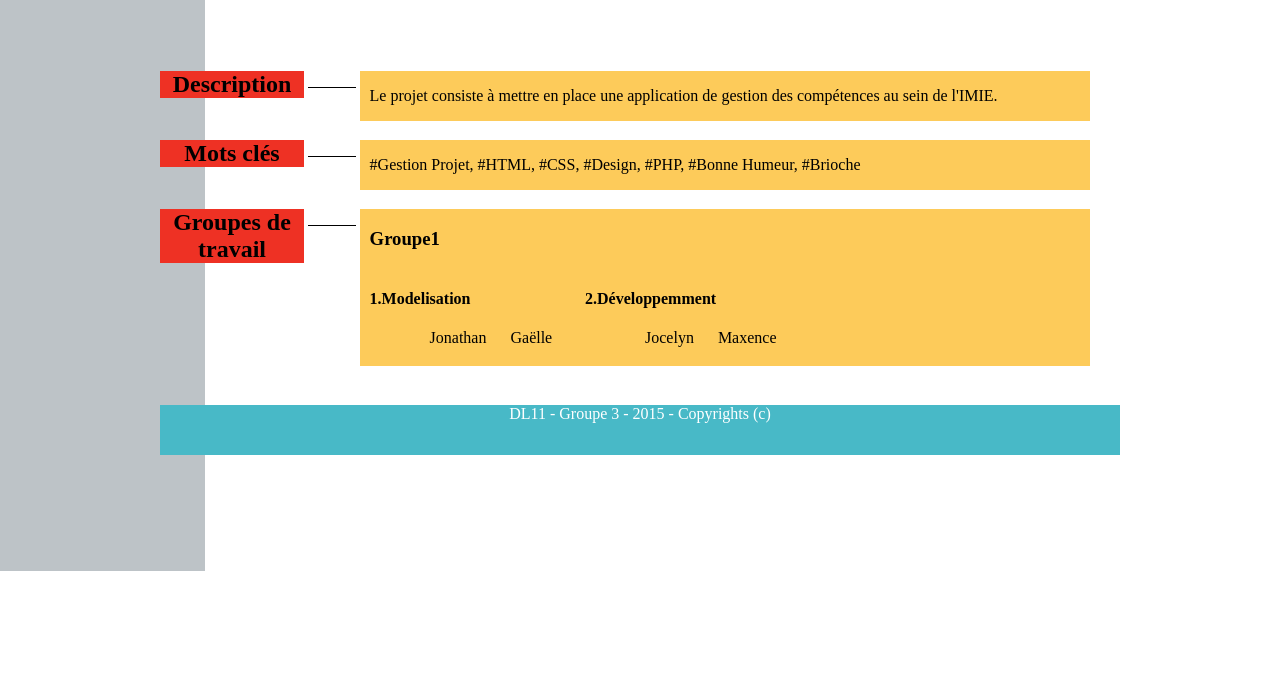
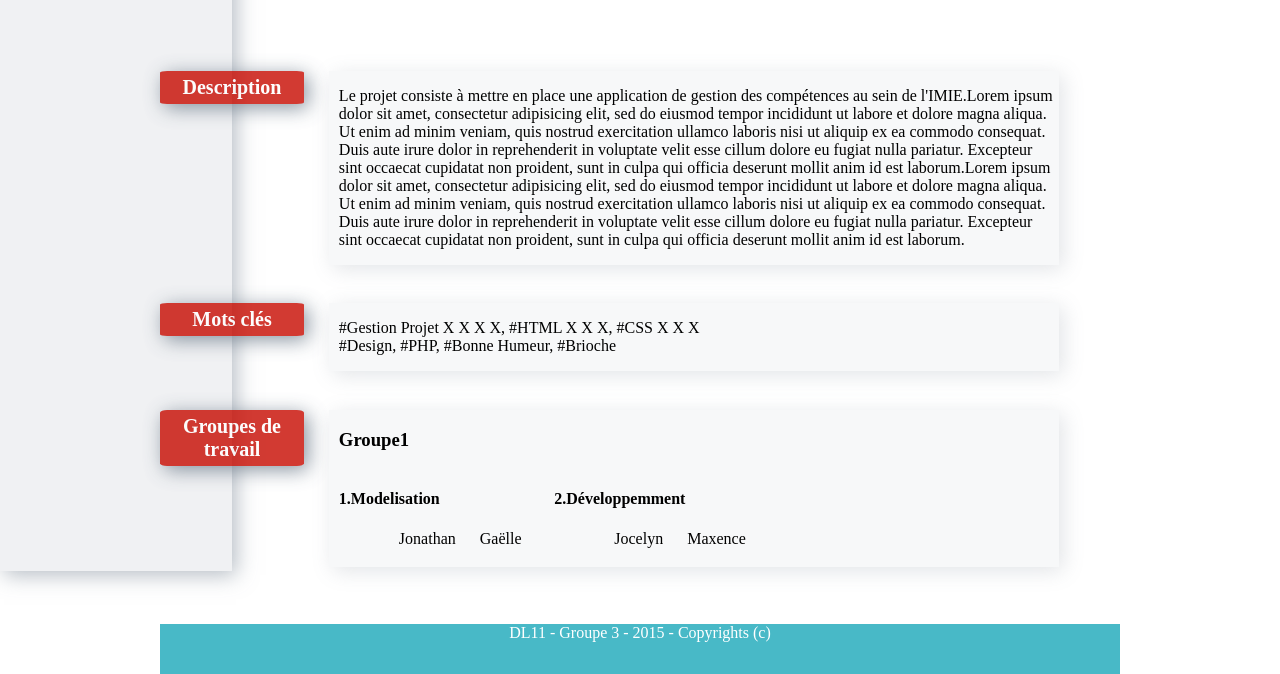
Before and after one commit to MaxBric/TeamBrioche, a plain HTML site: page project.html in a window 1280 px wide. Shown: the part 229-903 px from the top of the page. Before the commit the page ends 800 px from the top, so only its background shows below. Drawn offline with Linux system fonts and the light colour scheme.

Commit message:
Mardi 17h36

```diff
--- a/css/css.css
+++ b/css/css.css
@@ -36,6 +36,7 @@ main {
 }
 
 .projectmenu {
+	color: white;
 	display: inline-block;
 	width:15%;
 	vertical-align: top;
@@ -44,22 +45,31 @@ main {
 
 }
 .projectmenu h2 {
-	background-color: rgb(238,49,36);
+	background-color: #C70A00;
+
+	opacity: 0.8;
+	border-radius: 5%;
+	box-shadow: 4px 4px 20px rgba(108,122,137,1);
 	margin-top: 0;
+	padding-top: 5px;
+	padding-bottom: 5px;
+	font-size: 20px;
 
 }
 .projectcontain {
+	//color: white;
 	//margin-left: 5%;
 	display: inline-block;
 	width: 75%;
-	background-color: rgba(253,181,21,0.7);
-	margin-bottom: 2%;
+	background-color: rgba(108,122,137,0.05);
+	box-shadow: 4px 4px 20px rgba(108,122,137,0.2);
+	margin-bottom: 4%;
 	padding-left: 1%;
 }
 
 .projectline {
-	border-top: 1px solid black;
-	width: 5%;
+	border-top: Opx solid black;
+	width: 1.8%;
 	vertical-align: top;
 	display: inline-block;
 	//border: 0;
@@ -68,9 +78,10 @@ main {
 
 #font {
 	position: absolute;
+	box-shadow: 4px 4px 20px rgba(108,122,137,0.5);
 	display: inline-block;
-	background-color: #bdc3c7;
-	width:16%;
+	background-color: rgba(108,122,137,0.1);
+	width:18.1%;
 	height: 100%;
 	z-index: -1;
 }
@@ -133,7 +144,7 @@ header {
 	display: inline-block;
 	vertical-align: middle;
 	overflow: hidden;
-
+	border: 1px solid black;
 	width: 45px;
 	height: 45px;
 
--- a/project.html
+++ b/project.html
@@ -3,7 +3,7 @@
 <head>
 <link rel="stylesheet" type="text/css" href="css/css.css">
 	<meta charset="UTF-8">
-	<title>Profils</title>
+	<title>Projects</title>
 </head>
 <body>
 	<div  id="font"></div>
@@ -36,7 +36,7 @@
 			</div>
 			<div id="projectname">
 				<p><strong>Projet de gestion des compétences</strong></p>
-				<p><strong>Créateur du Projet</strong></p>
+				<p>Créateur du Projet</p>
 			</div>
 		</aside>
 		<aside id="projectmain">
@@ -48,7 +48,17 @@
 					<div class="projectline">
 					</div>
 					<div class="projectcontain">
-						<p>Le projet consiste à mettre en place une application de gestion des compétences au sein de l'IMIE.</p>
+						<p>Le projet consiste à mettre en place une application de gestion des compétences au sein de l'IMIE.Lorem ipsum dolor sit amet, consectetur adipisicing elit, sed do eiusmod
+						tempor incididunt ut labore et dolore magna aliqua. Ut enim ad minim veniam,
+						quis nostrud exercitation ullamco laboris nisi ut aliquip ex ea commodo
+						consequat. Duis aute irure dolor in reprehenderit in voluptate velit esse
+						cillum dolore eu fugiat nulla pariatur. Excepteur sint occaecat cupidatat non
+						proident, sunt in culpa qui officia deserunt mollit anim id est laborum.Lorem ipsum dolor sit amet, consectetur adipisicing elit, sed do eiusmod
+						tempor incididunt ut labore et dolore magna aliqua. Ut enim ad minim veniam,
+						quis nostrud exercitation ullamco laboris nisi ut aliquip ex ea commodo
+						consequat. Duis aute irure dolor in reprehenderit in voluptate velit esse
+						cillum dolore eu fugiat nulla pariatur. Excepteur sint occaecat cupidatat non
+						proident, sunt in culpa qui officia deserunt mollit anim id est laborum.</p>
 					</div>
 				</div>
 			</div>
@@ -60,7 +70,7 @@
 					<div class="projectline">
 					</div>
 					<div class="projectcontain">
-						<p>#Gestion Projet, #HTML, #CSS, #Design, #PHP, #Bonne Humeur, #Brioche</p>
+						<p>#Gestion Projet  X X X X, #HTML X X X, #CSS X X X <br /> #Design, #PHP, #Bonne Humeur, #Brioche</p>
 					</div>
 				</div>
 			</div>
```
Also changed, not shown: 1 other file.
